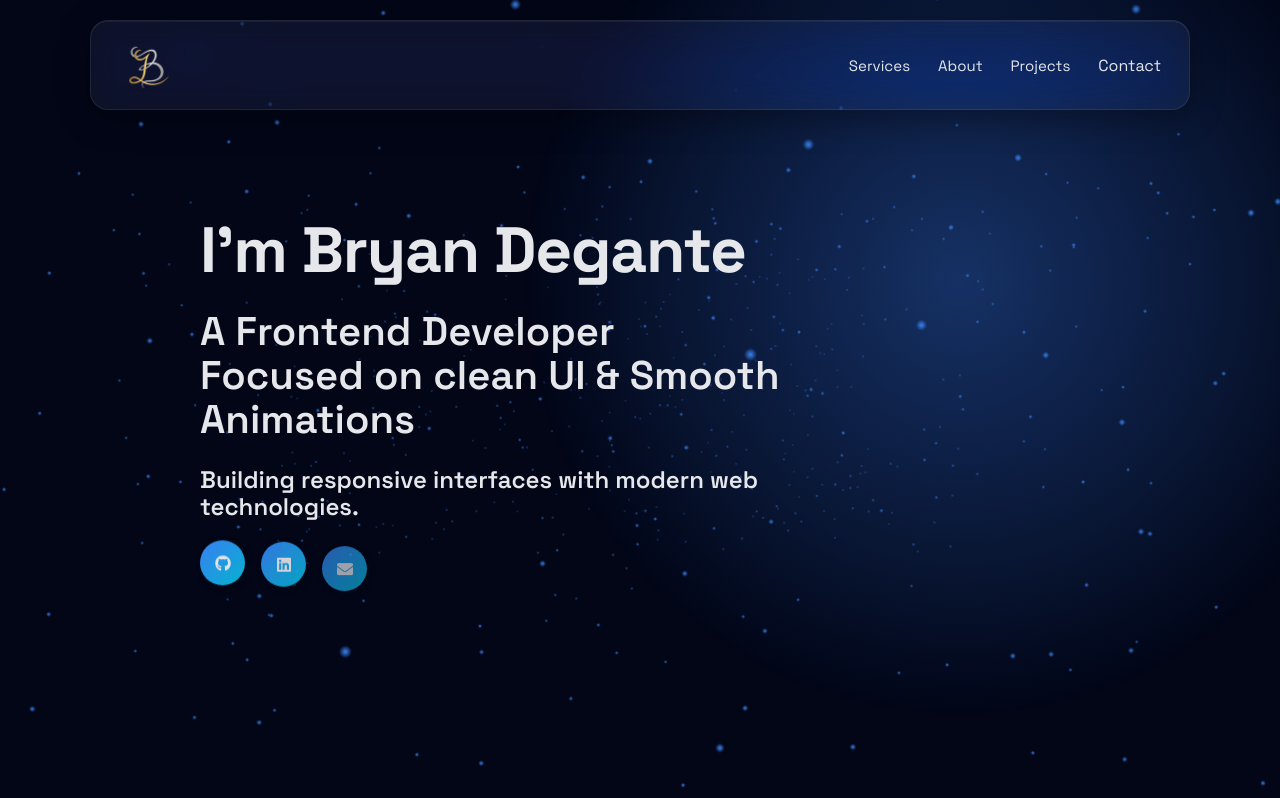
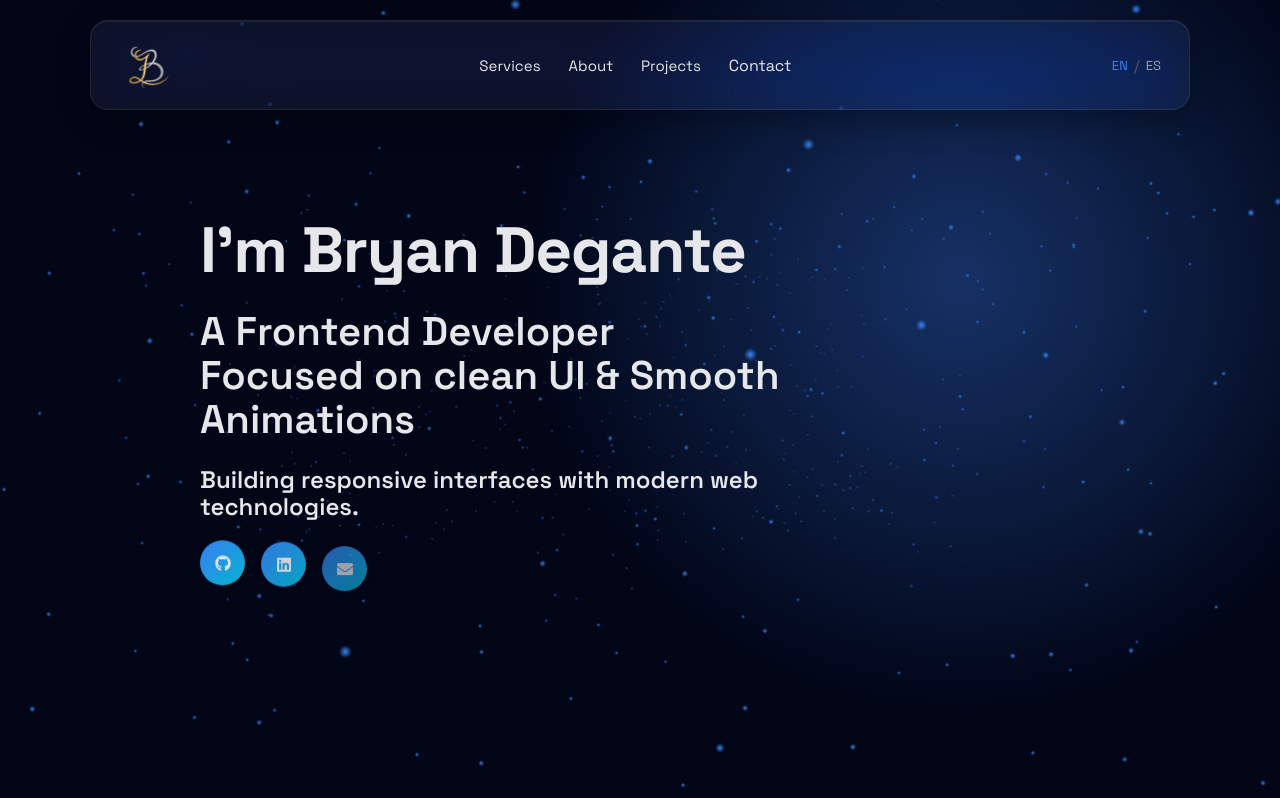
Before and after one commit to BryanDegante/E-portfolio, a React (Vite) app: page / in a window 1280 px wide. Shown: the top 798 px of the page. Built offline with nearby package versions, Linux system fonts and the light colour scheme.

Commit message:
lanugage swithcer works on about, landing, footer

```diff
--- a/src/App.jsx
+++ b/src/App.jsx
@@ -8,29 +8,27 @@ import Footer from './components/Footer';
 import { useState } from 'react';
 import Privacy from './pages/Privacy';
 import LoadingScreen from './components/LoadingScreen';
-
 function App() {
 	const [isContactOpen, setIsContactOpen] = useState(false);
 	const [contactTrigger, setContactTrigger] = useState(null);
 	const [isLoaded, setIsLoaded] = useState(false);
-
+	const [language, setLanguage] = useState('en');
 	const openContact = (triggerRef) => {
 		setContactTrigger(triggerRef);
 		setIsContactOpen(true);
 	};
-
 	return (
 		<div className="App" style={{ position: 'relative' }}>
 			<div className="scroll__progress" />
-
 			<LoadingScreen onComplete={() => setIsLoaded(true)} />
-
 			<Particles particleCount={700} color={0x60a5fa} />
-
 			<Router>
 				<div style={{ position: 'relative', zIndex: 1 }}>
-					<Nav openContact={openContact} />
-
+					<Nav
+						openContact={openContact}
+						language={language}
+						setLanguage={setLanguage}
+					/>
 					<Routes>
 						<Route
 							path="/"
@@ -38,32 +36,39 @@ function App() {
 								<Home
 									openContact={openContact}
 									isLoaded={isLoaded}
+									language={language}
 								/>
 							}
 						/>
-
 						<Route
 							path="/services"
-							element={<Services openContact={openContact} />}
+							element={
+								<Services
+									openContact={openContact}
+									language={language}
+								/>
+							}
 						/>
-
 						<Route
 							path="/privacy"
-							element={<Privacy openContact={openContact} />}
+							element={
+								<Privacy
+									openContact={openContact}
+									language={language}
+								/>
+							}
 						/>
 					</Routes>
-
-					<Footer openContact={openContact} />
+					<Footer openContact={openContact} language={language} />
 				</div>
-
 				<ContactModal
 					isOpen={isContactOpen}
 					onClose={() => setIsContactOpen(false)}
 					triggerRef={contactTrigger}
+					language={language}
 				/>
 			</Router>
 		</div>
 	);
 }
-
 export default App;
--- a/src/components/Nav.jsx
+++ b/src/components/Nav.jsx
@@ -5,7 +5,7 @@ import gsap from 'gsap';
 import NavModal from './UI/NavModal';
 import { useLocation } from 'react-router-dom';
 
-const Nav = ({ openContact }) => {
+const Nav = ({ openContact, language, setLanguage }) => {
 	const [active, setActive] = useState('Home');
 
 	const [isMobileMenuOpen, setIsMobileMenuOpen] = useState(false);
@@ -48,6 +48,7 @@ const Nav = ({ openContact }) => {
 		});
 	}, [isNavVisible]);
 
+	// Observe sections to update active nav link
 	useEffect(() => {
 		const sections = document.querySelectorAll('section[id]');
 
@@ -63,9 +64,11 @@ const Nav = ({ openContact }) => {
 		);
 
 		sections.forEach((section) => observer.observe(section));
+
 		return () => observer.disconnect();
 	}, []);
 
+	// Hamburger animation
 	useEffect(() => {
 		if (!hamburgerRef.current) return;
 
@@ -88,33 +91,95 @@ const Nav = ({ openContact }) => {
 			duration: 0.25,
 		});
 	}, [isMobileMenuOpen]);
+
 	const links =
 		location.pathname === '/services'
 			? [
-				{ id: 'Home', href: '/' },
-				{ id: 'Tiers', href: '#Tiers' },
+					{
+						id: 'Home',
+						label: {
+							en: 'Home',
+							es: 'Inicio',
+						},
+						href: '/',
+					},
+					{
+						id: 'Tiers',
+						label: {
+							en: 'Tiers',
+							es: 'Precios',
+						},
+						href: '#Tiers',
+					},
 					{
 						id: 'Contact',
+						label: {
+							en: 'Contact',
+							es: 'Contacto',
+						},
 						isModal: true,
 						onClick: () => openContact(contactBtnRef),
 					},
 				]
 			: location.pathname === '/privacy'
 				? [
-					{ id: 'Home', href: '/' },
-					{ id: 'Services', href: '/services' },
+						{
+							id: 'Home',
+							label: {
+								en: 'Home',
+								es: 'Inicio',
+							},
+							href: '/',
+						},
+						{
+							id: 'Services',
+							label: {
+								en: 'Services',
+								es: 'Servicios',
+							},
+							href: '/services',
+						},
 						{
 							id: 'Contact',
+							label: {
+								en: 'Contact',
+								es: 'Contacto',
+							},
 							isModal: true,
 							onClick: () => openContact(contactBtnRef),
 						},
 					]
 				: [
-					{ id: 'Services', href: '/services' },
-					{ id: 'About', href: '#About' },
-					{ id: 'Projects', href: '#Projects' },
+						{
+							id: 'Services',
+							label: {
+								en: 'Services',
+								es: 'Servicios',
+							},
+							href: '/services',
+						},
+						{
+							id: 'About',
+							label: {
+								en: 'About',
+								es: 'Sobre mí',
+							},
+							href: '#About',
+						},
+						{
+							id: 'Projects',
+							label: {
+								en: 'Projects',
+								es: 'Proyectos',
+							},
+							href: '#Projects',
+						},
 						{
 							id: 'Contact',
+							label: {
+								en: 'Contact',
+								es: 'Contacto',
+							},
 							isModal: true,
 							onClick: () => openContact(contactBtnRef),
 						},
@@ -145,7 +210,7 @@ const links =
 													: ''
 											}`}
 										>
-											{link.id}
+											{link.label[language]}
 										</button>
 									) : (
 										<a
@@ -156,12 +221,30 @@ const links =
 													: ''
 											}`}
 										>
-											{link.id}
+											{link.label[language]}
 										</a>
 									)}
 								</li>
 							))}
 						</ul>
+
+						<div className="language-switcher">
+							<button
+								className={language === 'en' ? 'active' : ''}
+								onClick={() => setLanguage('en')}
+							>
+								EN
+							</button>
+
+							<span>/</span>
+
+							<button
+								className={language === 'es' ? 'active' : ''}
+								onClick={() => setLanguage('es')}
+							>
+								ES
+							</button>
+						</div>
 
 						{/* HAMBURGER */}
 						<div
--- a/src/data/FAQData.js
+++ b/src/data/FAQData.js
@@ -1,35 +1,89 @@
 export const FAQData = [
 	{
-			question: 'What counts as a custom component?',
-			answer: 'Custom components are interactive or functional elements built specifically for your website. Examples include galleries, visualizers, calculators, sliders, filters, and other custom functionality. Forms are included separately and do not count toward your custom component limit.',
+		question: {
+			en: 'What counts as a custom component?',
+			es: '¿Qué se considera un componente personalizado?',
 		},
+		answer: {
+			en: 'Custom components are interactive or functional elements built specifically for your website. Examples include galleries, visualizers, calculators, sliders, filters, and other custom functionality. Forms are included separately and do not count toward your custom component limit.',
+			es: 'Los componentes personalizados son elementos interactivos o funcionales creados específicamente para tu sitio web. Algunos ejemplos incluyen galerías, visualizadores, calculadoras, sliders, filtros y otras funcionalidades personalizadas. Los formularios se incluyen por separado y no cuentan para el límite de componentes personalizados.',
+		},
+	},
+
 	{
-			question:
-				'What if I need a feature that is not included in my tier?',
-			answer: 'Additional functionality can be added to your website for an additional cost. Pricing will depend on the complexity of the feature.',
+		question: {
+			en: 'What if I need a feature that is not included in my tier?',
+			es: '¿Qué pasa si necesito una función que no está incluida en mi paquete?',
 		},
+		answer: {
+			en: 'Additional functionality can be added to your website for an additional cost. Pricing will depend on the complexity of the feature.',
+			es: 'Se pueden agregar funcionalidades adicionales a tu sitio web por un costo adicional. El precio dependerá de la complejidad de la función.',
+		},
+	},
+
 	{
-			question: 'How do revisions work?',
-			answer: 'Revisions allow you to request changes to the website during the development process. Each tier includes a specific number of revision rounds. Additional revision rounds may be available for an additional cost.',
+		question: {
+			en: 'How do revisions work?',
+			es: '¿Cómo funcionan las revisiones?',
 		},
+		answer: {
+			en: 'Revisions allow you to request changes to the website during the development process. Each tier includes a specific number of revision rounds. Additional revision rounds may be available for an additional cost.',
+			es: 'Las revisiones te permiten solicitar cambios en el sitio web durante el proceso de desarrollo. Cada paquete incluye un número específico de rondas de revisión. Es posible solicitar rondas adicionales por un costo extra.',
+		},
+	},
+
 	{
-			question: 'Do you provide the domain and hosting?',
-			answer: 'Domain and hosting assistance is available depending on the tier. I can help you purchase and connect your domain and assist with getting your website hosted.',
+		question: {
+			en: 'Do you provide the domain and hosting?',
+			es: '¿Proporcionas el dominio y el hosting?',
 		},
+		answer: {
+			en: 'Domain and hosting assistance is available depending on the tier. I can help you purchase and connect your domain and assist with getting your website hosted.',
+			es: 'La asistencia con el dominio y el hosting está disponible dependiendo del paquete. Puedo ayudarte a comprar y conectar tu dominio, así como a poner tu sitio web en funcionamiento.',
+		},
+	},
+
 	{
-			question: 'How long does it take to build a website?',
-			answer: 'Project timelines vary depending on the number of pages, functionality, revisions, and how quickly content and other materials are provided. A timeline will be discussed before the project begins.',
+		question: {
+			en: 'How long does it take to build a website?',
+			es: '¿Cuánto tiempo toma crear un sitio web?',
 		},
+		answer: {
+			en: 'Project timelines vary depending on the number of pages, functionality, revisions, and how quickly content and other materials are provided. A timeline will be discussed before the project begins.',
+			es: 'Los tiempos del proyecto varían dependiendo del número de páginas, funcionalidades, revisiones y la rapidez con la que se proporcionen el contenido y otros materiales. Se establecerá un plazo antes de comenzar el proyecto.',
+		},
+	},
+
 	{
-			question: 'Can I add more pages or features later?',
-			answer: 'Yes. Additional pages, components, and functionality can be added after the initial website is completed. Pricing will depend on what is being added.',
+		question: {
+			en: 'Can I add more pages or features later?',
+			es: '¿Puedo agregar más páginas o funciones después?',
 		},
+		answer: {
+			en: 'Yes. Additional pages, components, and functionality can be added after the initial website is completed. Pricing will depend on what is being added.',
+			es: 'Sí. Se pueden agregar páginas, componentes y funcionalidades adicionales después de completar el sitio web inicial. El precio dependerá de lo que se agregue.',
+		},
+	},
+
 	{
-			question: 'What do you need from me to get started?',
-			answer: 'I will need information about your business, the content you want on the website, any images or branding materials you have, and an idea of the functionality you need. We can discuss the details before development begins.',
+		question: {
+			en: 'What do you need from me to get started?',
+			es: '¿Qué necesitas de mi parte para comenzar?',
 		},
+		answer: {
+			en: 'I will need information about your business, the content you want on the website, any images or branding materials you have, and an idea of the functionality you need. We can discuss the details before development begins.',
+			es: 'Necesitaré información sobre tu negocio, el contenido que quieres incluir en el sitio web, las imágenes o materiales de marca que tengas y una idea de las funcionalidades que necesitas. Podemos hablar sobre los detalles antes de comenzar el desarrollo.',
+		},
+	},
+
 	{
-			question: 'What happens after my website is completed?',
-			answer: 'Once the website is completed and approved, it can be deployed to your hosting provider. I can also provide hosting assistance and discuss ongoing maintenance or support if needed.',
+		question: {
+			en: 'What happens after my website is completed?',
+			es: '¿Qué sucede después de completar mi sitio web?',
+		},
+		answer: {
+			en: 'Once the website is completed and approved, it can be deployed to your hosting provider. I can also provide hosting assistance and discuss ongoing maintenance or support if needed.',
+			es: 'Una vez que el sitio web esté terminado y aprobado, se puede implementar en tu proveedor de hosting. También puedo proporcionar asistencia con el hosting y hablar sobre mantenimiento o soporte continuo si es necesario.',
+		},
 	},
 ];
--- a/src/data/TierData.js
+++ b/src/data/TierData.js
@@ -1,10 +1,16 @@
 export const TierData = [
 	{
-		title: 'Starter',
-		subtitle:
-			'A simple, professional landing page for businesses and individuals who need a strong online presence.',
+		title: {
+			en: 'Starter',
+			es: 'Inicial',
+		},
+		subtitle: {
+			en: 'A simple, professional landing page for businesses and individuals who need a strong online presence.',
+			es: 'Una página de aterrizaje sencilla y profesional para negocios y personas que necesitan una sólida presencia en línea.',
+		},
 		price: '500',
-		list: [
+		list: {
+			en: [
 				'1 page',
 				'Template-based design',
 				'Fully responsive',
@@ -12,7 +18,19 @@ export const TierData = [
 				'1 revision round',
 				'Optional domain & hosting assistance',
 			],
-		best: 'Small shops, barbers, freelancers, personal brands, and anyone who needs a simple website.',
+			es: [
+				'1 página',
+				'Diseño basado en plantilla',
+				'Totalmente responsivo',
+				'Secciones básicas',
+				'1 ronda de revisiones',
+				'Asistencia opcional con dominio y hosting',
+			],
+		},
+		best: {
+			en: 'Small shops, barbers, freelancers, personal brands, and anyone who needs a simple website.',
+			es: 'Pequeños negocios, barberías, freelancers, marcas personales y cualquier persona que necesite un sitio web sencillo.',
+		},
 		examples: [
 			{
 				name: 'Treact Clone',
@@ -22,11 +40,17 @@ export const TierData = [
 	},
 
 	{
-		title: 'Professional',
-		subtitle:
-			'A custom-designed small business website with additional pages and functionality tailored to your needs.',
+		title: {
+			en: 'Professional',
+			es: 'Profesional',
+		},
+		subtitle: {
+			en: 'A custom-designed small business website with additional pages and functionality tailored to your needs.',
+			es: 'Un sitio web personalizado para pequeñas empresas, con páginas y funcionalidades adicionales adaptadas a tus necesidades.',
+		},
 		price: '800',
-		list: [
+		list: {
+			en: [
 				'Up to 3 pages',
 				'Custom design',
 				'Up to 2 custom components',
@@ -38,7 +62,23 @@ export const TierData = [
 				'Domain assistance',
 				'Optional hosting assistance',
 			],
-		best: 'Small businesses and professionals who need a custom website with additional functionality.',
+			es: [
+				'Hasta 3 páginas',
+				'Diseño personalizado',
+				'Hasta 2 componentes personalizados',
+				'1 formulario con integración de correo electrónico',
+				'Animaciones e interacciones básicas',
+				'SEO básico',
+				'Totalmente responsivo',
+				'2 rondas de revisiones',
+				'Asistencia con el dominio',
+				'Asistencia opcional con el hosting',
+			],
+		},
+		best: {
+			en: 'Small businesses and professionals who need a custom website with additional functionality.',
+			es: 'Pequeñas empresas y profesionales que necesitan un sitio web personalizado con funcionalidades adicionales.',
+		},
 		examples: [
 			{
 				name: 'All Glass N Mirror',
@@ -48,11 +88,17 @@ export const TierData = [
 	},
 
 	{
-		title: 'Advanced',
-		subtitle:
-			'A fully customized website with advanced functionality, animations, and a premium user experience.',
+		title: {
+			en: 'Advanced',
+			es: 'Avanzado',
+		},
+		subtitle: {
+			en: 'A fully customized website with advanced functionality, animations, and a premium user experience.',
+			es: 'Un sitio web completamente personalizado con funcionalidades avanzadas, animaciones y una experiencia de usuario premium.',
+		},
 		price: '1000+',
-		list: [
+		list: {
+			en: [
 				'Up to 6 pages',
 				'Custom design',
 				'Up to 3 custom components',
@@ -64,10 +110,26 @@ export const TierData = [
 				'Domain included',
 				'Hosting assistance',
 			],
-		best: 'Businesses that need a highly customized website with additional functionality and a more advanced user experience.',
+			es: [
+				'Hasta 6 páginas',
+				'Diseño personalizado',
+				'Hasta 3 componentes personalizados',
+				'1 formulario con integración de correo electrónico',
+				'Animaciones e interacciones avanzadas',
+				'SEO avanzado',
+				'Totalmente responsivo',
+				'3 rondas de revisiones',
+				'Dominio incluido',
+				'Asistencia con el hosting',
+			],
+		},
+		best: {
+			en: 'Businesses that need a highly customized website with additional functionality and a more advanced user experience.',
+			es: 'Empresas que necesitan un sitio web altamente personalizado con funcionalidades adicionales y una experiencia de usuario más avanzada.',
+		},
 		examples: [
 			{
-				name: 'Awwards Website ',
+				name: 'Awwards Website',
 				url: 'https://bryandegante.github.io/Awwards-Website-Clone/',
 			},
 			{
--- a/src/index.css
+++ b/src/index.css
@@ -202,6 +202,9 @@ a {
 ::-webkit-scrollbar-thumb:hover {
   background: linear-gradient(180deg, #2563eb, #0891b2);
 }
+
+/* Loading Screeen */
+
 .loading-screen {
   position: fixed;
   inset: 0;
@@ -460,6 +463,33 @@ a {
   border: none;
   color: white;
   cursor: pointer;
+}
+
+.language-switcher {
+  display: flex;
+  align-items: center;
+  gap: 6px;
+  margin-left: 20px;
+}
+
+.language-switcher button {
+  border: none;
+  background: none;
+  padding: 0;
+  font: inherit;
+  font-size: 13px;
+  color: #9ca3af;
+  cursor: pointer;
+  transition: color 0.3s ease;
+}
+
+.language-switcher button:hover,
+.language-switcher button.active {
+  color: #3b82f6;
+}
+
+.language-switcher span {
+  color: #475569;
 }
 
 /* #endregion NAV */
```
Also changed, not shown: src/components/Footer.jsx (+20 -16 lines), src/components/Home/About.jsx (+59 -17 lines), src/components/Home/Landing.jsx (+17 -9 lines), src/components/Portfolio/TechStack.jsx (+6 -2 lines), src/pages/Home.jsx (+9 -5 lines). Lines whose indentation alone changed are shown as unchanged.
